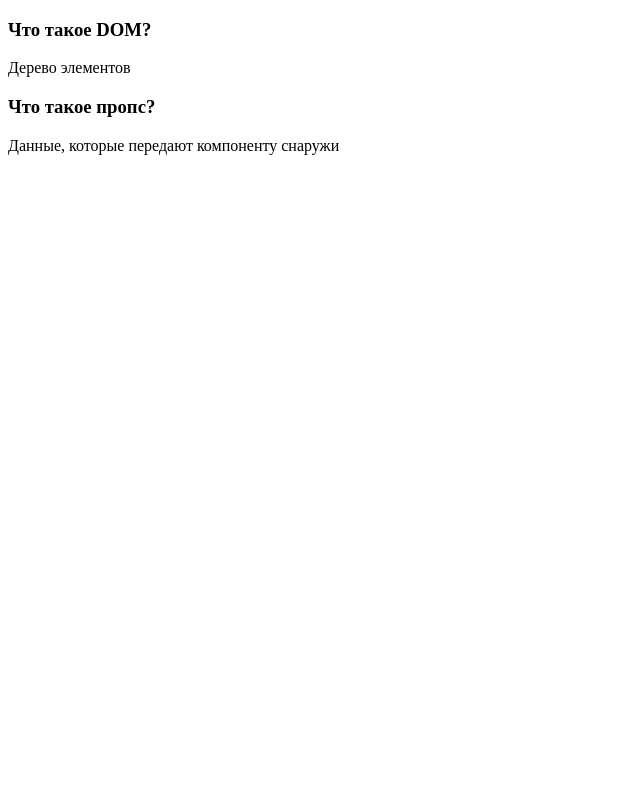
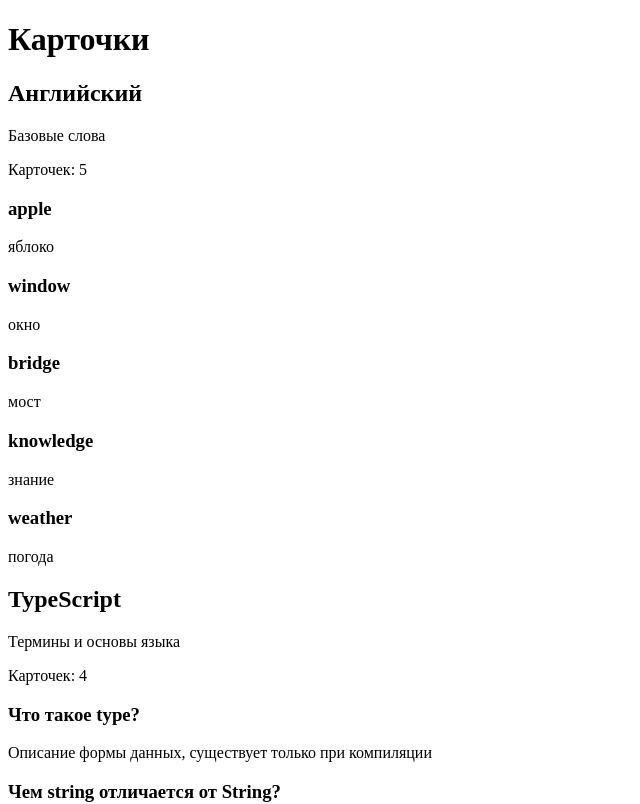
Before and after one commit to deylon999/pdf-flashcards, a React (Vite) app: page / in a window 1280 px wide. Shown: the top 804 px of the page, without its empty margins (0-640 px from the left). Built offline with nearby package versions, Linux system fonts and the light colour scheme.

Commit message:
Компонент DeckList: вывод колод из моков

```diff
--- a/src/App.tsx
+++ b/src/App.tsx
@@ -1,25 +1,11 @@
-import type { Card } from './types';
-import { CardItem } from './components/CardItem';
+import { DeckList } from './components/DeckList';
+import { decks } from './mocks/decks';
 
 export function App() {
-  const card: Card = {
-        id: '1',
-        question: 'Что такое DOM?',
-        answer: 'Дерево элементов',
-        learned: false,
-      };
-
-  const card2: Card = {
-    id: '2',
-    question: 'Что такое пропс?',
-    answer: 'Данные, которые передают компоненту снаружи',
-    learned: false,
-  };
-
   return (
     <div>
-      <CardItem card={card} />
-      <CardItem card={card2} />
+      <h1>Карточки</h1>
+      <DeckList decks={decks} />
     </div>
   );
 }
--- /dev/null
+++ b/src/components/DeckList.tsx
@@ -0,0 +1,23 @@
+import type { Deck } from '../types';
+import { CardItem } from './CardItem';
+
+type Props = {
+  decks: Deck[];
+};
+
+export function DeckList({ decks }: Props) {
+  return (
+    <div>
+      {decks.map(deck => (
+        <div key={deck.id}>
+          <h2>{deck.title}</h2>
+          <p>{deck.description}</p>
+          <p>Карточек: {deck.cards.length}</p>
+          {deck.cards.map(card => (
+            <CardItem key={card.id} card={card} />
+          ))}
+        </div>
+      ))}
+    </div>
+  );
+}
```
